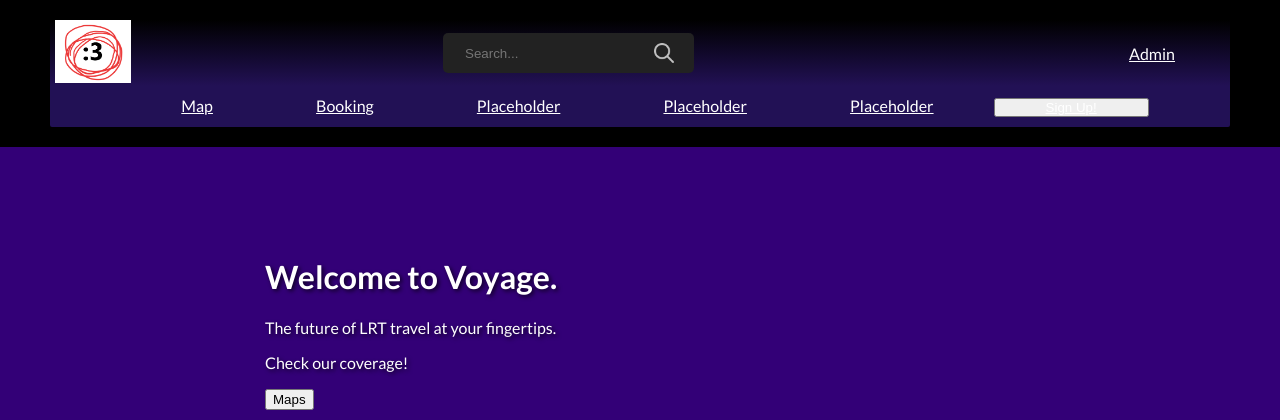
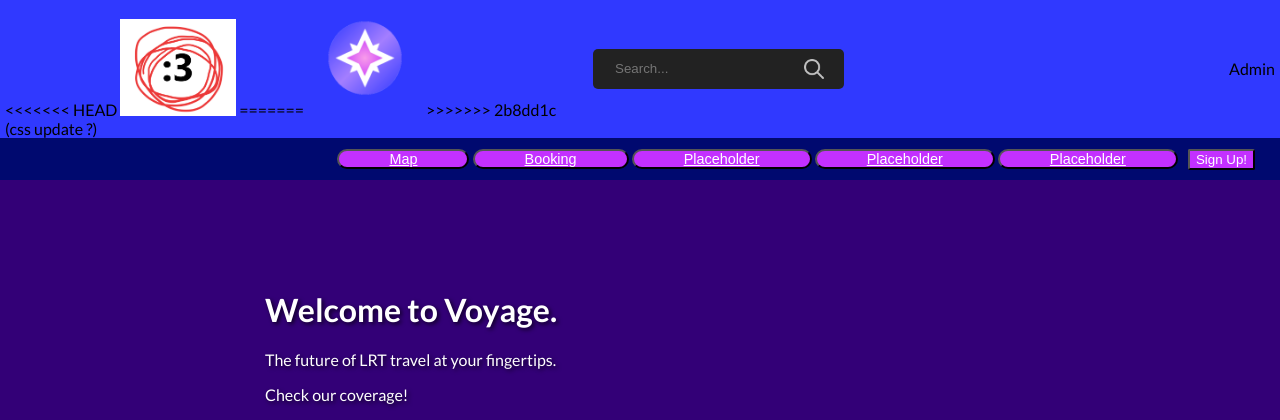
Before and after one commit to zyumouse/Voyage, a PHP site: page / in a window 1280 px wide. Shown: the top 420 px of the page. Run offline with PHP 8.4, Linux system fonts and the light colour scheme.

Commit message:
css update ?

```diff
--- a/index.html
+++ b/index.html
@@ -11,7 +11,11 @@
     <nav id = "nav">
         <div class = "navTop">
             <div class = "navItem">
+<<<<<<< HEAD
                 <img class = "navItemimg" src = "./pictures of epstein/logoonthesidewiththefries.png" alt = ":3">
+=======
+                <img  class = "navItemimg" src = "./pictures of epstein/Icon/voyage1.png" alt = ":3">
+>>>>>>> 2b8dd1c (css update ?)
             </div>
             <div class = "navItem">
                 <div class = "search">
@@ -20,19 +24,19 @@
                 </div>
             </div>
             <div class = "navItem">
-                 <span class="about" onclick="location.href='admin.php';" style="cursor:pointer;">Admin</span>
+                 <span class="adminbutton" onclick="location.href='admin.php';" style="cursor:pointer;">Admin</span>
             </div>
         </div>
         <div class = "navBottom">
             <div class = "navItem">
-                <span class="about" onclick="location.href='maps.html';" style="cursor:pointer;">Map</span>
-                <span class="about" onclick="location.href='booking.html';" style="cursor:pointer;">Booking</span>
-                <span class="about" onclick="location.href='notbuilt.html';" style="cursor:pointer;">Placeholder</span>
-                <span class="about" onclick="location.href='notbuilt.html';" style="cursor:pointer;">Placeholder</span>
-                <span class="about" onclick="location.href='notbuilt.html';" style="cursor:pointer;">Placeholder</span>
+                <button class="about" onclick="location.href='maps.html';" style="cursor:pointer;">Map</button>
+                <button class="about" onclick="location.href='booking.html';" style="cursor:pointer;">Booking</button>
+                <button class="about" onclick="location.href='notbuilt.html';" style="cursor:pointer;">Placeholder</button>
+                <button class="about" onclick="location.href='notbuilt.html';" style="cursor:pointer;">Placeholder</button>
+                <button class="about" onclick="location.href='notbuilt.html';" style="cursor:pointer;">Placeholder</button>
             </div>
             <div class = "navItem">
-                <button class="about" onclick="location.href='signupredir.html';" style="cursor:pointer;">Sign Up!</button>
+                <button class="aboutSpecialCase" onclick="location.href='signupredir.html';" style="cursor:pointer;">Sign Up!</button>
             </div>
         </div>
     </nav>
--- a/style.css
+++ b/style.css
@@ -9,12 +9,12 @@ body{
 }
 
 nav{
-    background-color: #000;
-    padding: 20px 50px;
+    background-color: #fff;
+    padding: 0;
 }
 
 .navTop{
-    background-image: linear-gradient(to bottom, black, #221155);
+    background-color: #3039ff;
     display: flex;
     align-items: center;
     justify-content: space-between;
@@ -41,21 +41,32 @@ nav{
 
 .navBottom{
     display: flex;
-    justify-content: center;
-    background-color: #215;
-    padding: 10px 5px;
-    border-radius: 0 0 2px 2px;
+    justify-content: right;
+    background-color: #00096f;
+    padding: 10px 20px;
     border-color: #333;
 }
 
 .about{
     color: #fff;
     text-decoration: underline;
+    font-size: 90%;
     transition-duration: 0.4s;
-    padding: 0 50px;
+    padding:0 50px;
+    border-radius: 30px;
+    background-color: #c330ff;
+    max-height: 100%;
+    width: auto;
 }
 .about:hover{
-    color: #94f;
+    color: #c330ff;
+    background-color: #fff;
+}
+
+.aboutSpecialCase{
+    color: #fff;
+    background-color: #c330ff;
+    border-radius: 2px;
 }
 
 .searchInput{
```
Also changed, not shown: pictures of epstein/Icon/voyage1.png (added).
